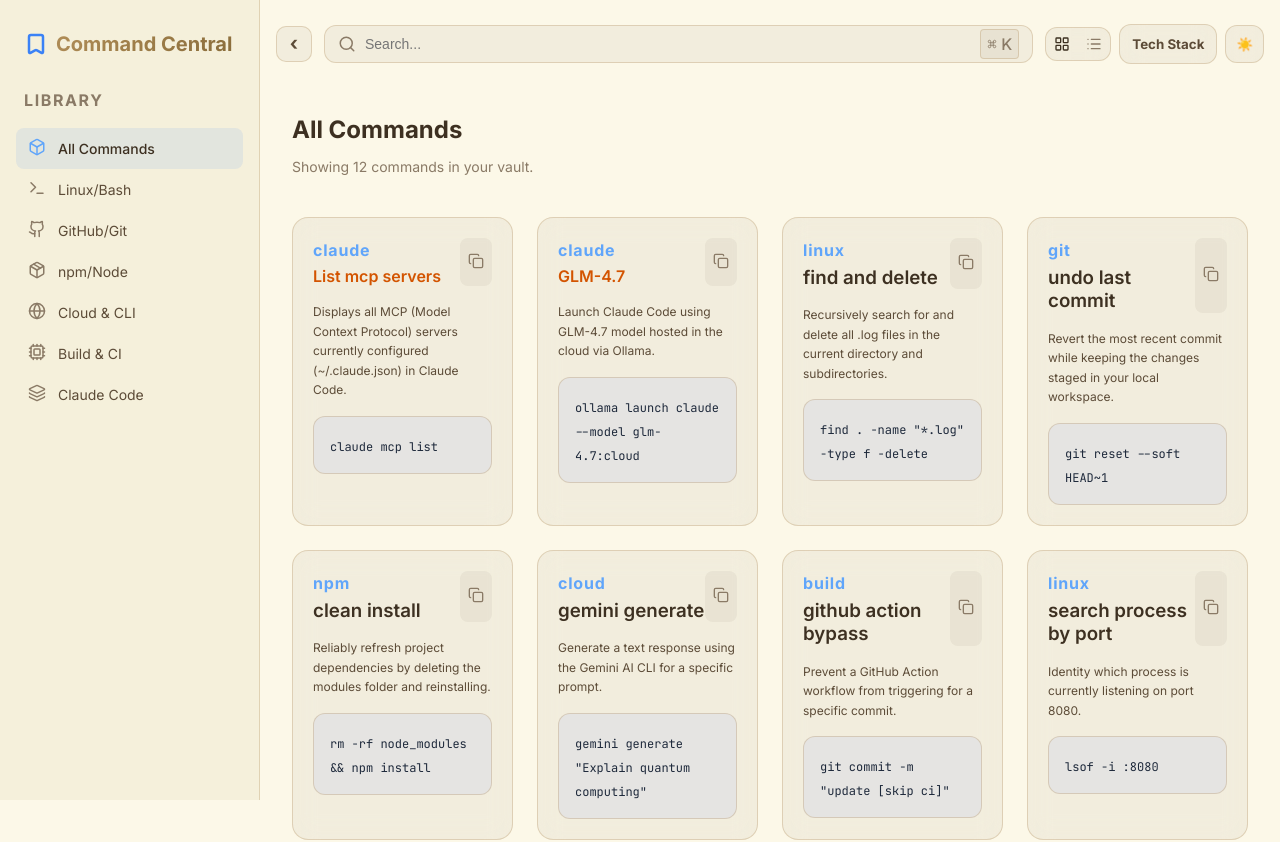
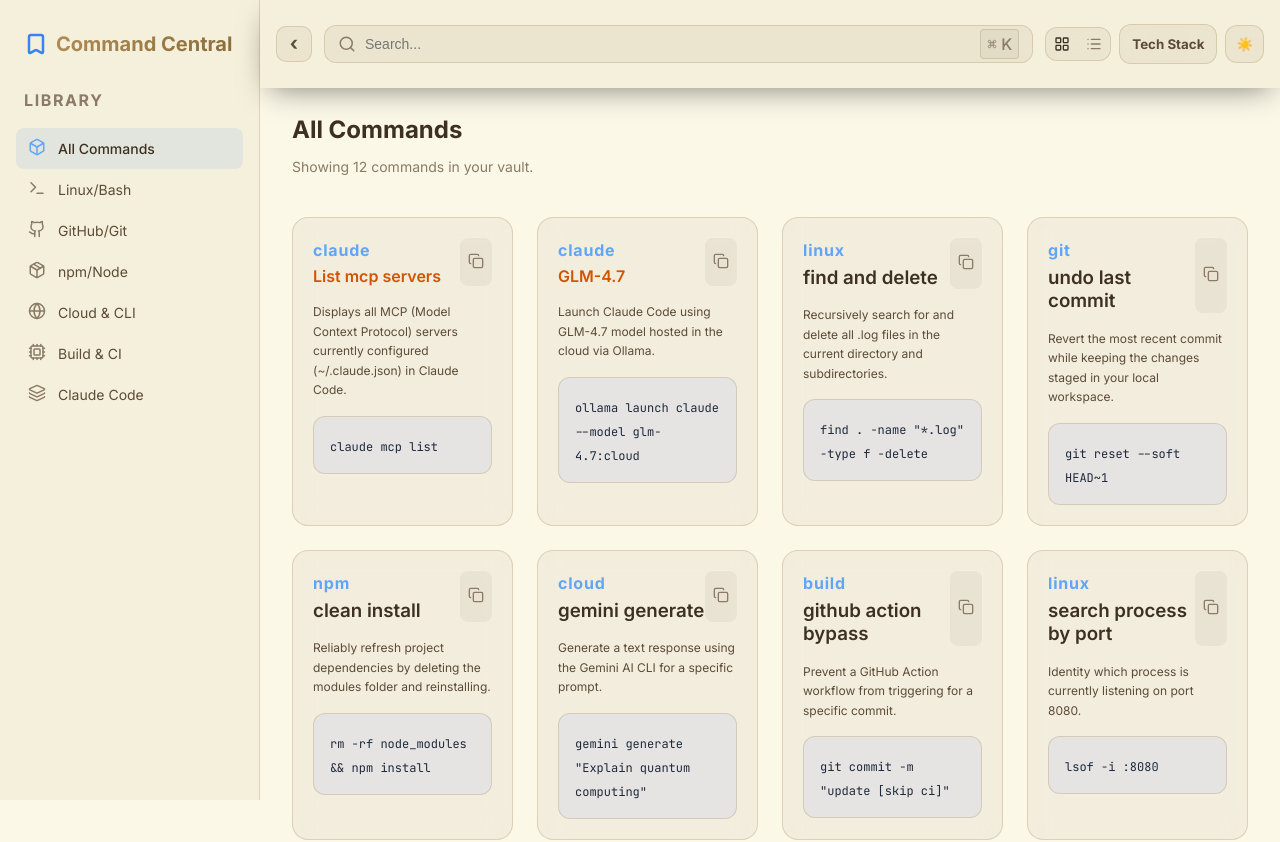
Before and after one commit to senthilcaesar/commands, a React (Vite) app: page / in a window 1280 px wide. Shown: the top 842 px of the page. Built offline with nearby package versions, Linux system fonts and the light colour scheme.

Commit message:
UI Update New Research

```diff
--- a/src/components/Header.jsx
+++ b/src/components/Header.jsx
@@ -14,7 +14,7 @@
   }, []);
 
   return (
-    <header className="h-header border-b px-4 sm:px-8 flex items-center justify-between sticky top-0 bg-sidebar/80 backdrop-blur-md z-50 gap-3 sm:gap-4">
+    <header className="h-header border-b px-4 sm:px-8 flex items-center justify-between sticky top-0 bg-header z-[100] gap-3 sm:gap-4">
       <button
         onClick={onToggleSidebar}
         className="sidebar-toggle-btn"
--- a/src/index.css
+++ b/src/index.css
@@ -88,6 +88,7 @@
   -webkit-backdrop-filter: var(--glass-blur);
   border: var(--glass-border);
 }
+
 
 .gradient-text {
   background: var(--accent-gradient);
@@ -190,6 +191,12 @@
 
 .rotate-180 {
   transform: rotate(180deg);
+}
+
+.bg-header {
+  background: var(--bg-sidebar) !important;
+  box-shadow: 0 10px 30px -10px rgba(0, 0, 0, 0.5);
+  z-index: 100 !important;
 }
 
 .h-header { height: var(--header-height); }
@@ -463,3 +470,9 @@
 .toggle-hover-premium:active {
   transform: translateY(0) scale(0.95);
 }
+
+
+/* Robust Over-scroll Spacer */
+.content-area {
+  padding-bottom: 80vh !important;
+}
```
